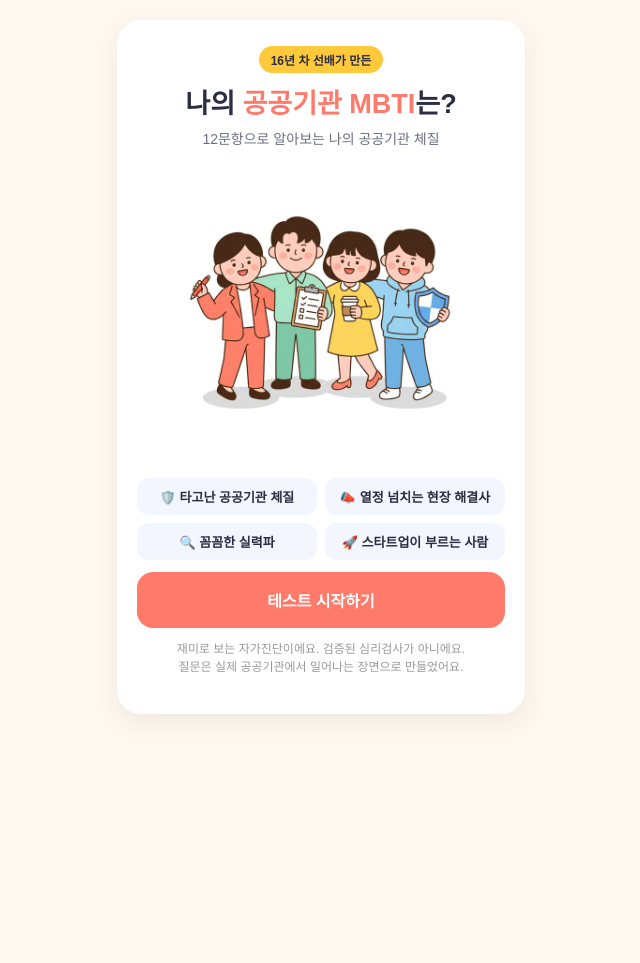
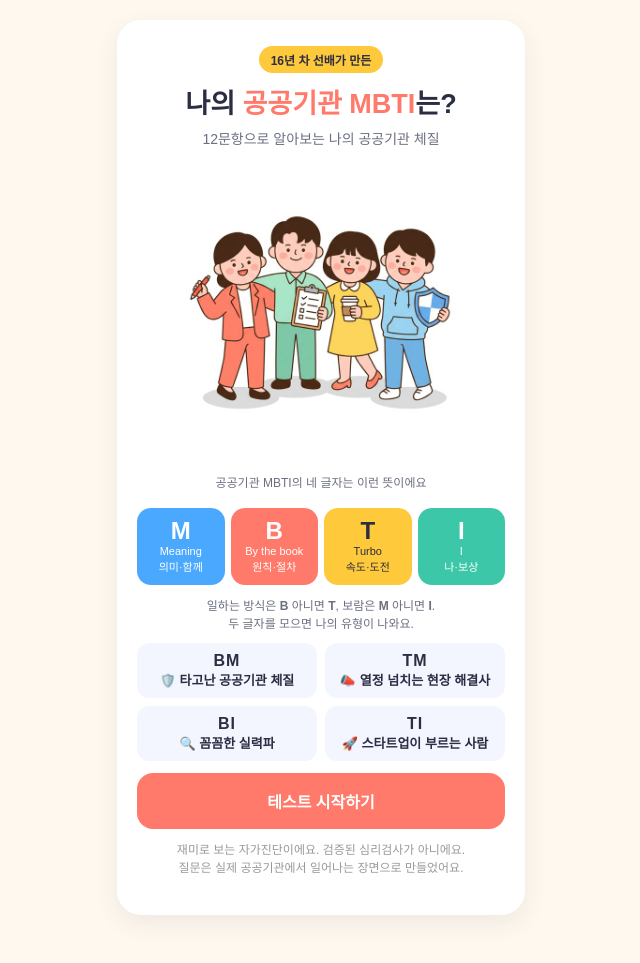
Before and after one commit to hera93939393-ctrl/hera93939393-ctrl.github.io, a Jekyll site: the page public-mbti/index.html, which Jekyll copies as it is, in a window 1280 px wide. Shown: the whole page, without its empty margins (319-959 px from the left). Built offline with Jekyll 4.4.1, drawn with Linux system fonts in a browser that asks for light colours; before the commit the page ends 900 px from its top, so only the background shows below that.

Commit message:
공공기관 MBTI: M·B·T·I 네 글자에 의미 부여(Meaning, By the book, Turbo, I)
결과를 BM·TM·BI·TI 두 글자 유형으로 표시.

Co-Authored-By: Claude Opus 5.5 <noreply@anthropic.com>

```diff
--- a/public-mbti/index.html
+++ b/public-mbti/index.html
@@ -6,7 +6,7 @@
 <title>나의 공공기관 MBTI는?</title>
 <meta name="description" content="16년 차 공공기관 선배가 만든 재미로 보는 공공기관 성향 테스트. 12문항으로 알아보는 나의 공공기관 체질.">
 <meta property="og:title" content="나의 공공기관 MBTI는?">
-<meta property="og:description" content="16년 차 선배가 만든 12문항 테스트. 나는 타고난 체질? 현장 해결사? 꼼꼼한 실력파? 스타트업 체질?">
+<meta property="og:description" content="16년 차 선배가 만든 12문항 테스트. M(의미)·B(원칙)·T(속도)·I(나) 중 나는 BM, TM, BI, TI 어느 유형일까?">
 <meta property="og:image" content="https://hera93939393-ctrl.github.io/public-mbti/img/cover.jpg">
 <meta property="og:url" content="https://hera93939393-ctrl.github.io/public-mbti/">
 <meta property="og:type" content="website">
@@ -23,8 +23,14 @@
   h1 span{color:var(--coral)}
   .sub{font-size:14px;color:var(--soft);margin:0 0 14px}
   .hero{width:100%;max-width:300px;border-radius:20px;display:block;margin:0 auto}
-  .types{display:grid;grid-template-columns:1fr 1fr;gap:8px;margin:16px 0 4px;font-size:13px;font-weight:700}
-  .types div{border-radius:12px;padding:9px 6px;background:var(--opt)}
+  .types{display:grid;grid-template-columns:1fr 1fr;gap:8px;margin:10px 0 4px;font-size:13px;font-weight:700}
+  .types div{border-radius:12px;padding:9px 6px;background:var(--opt);word-break:keep-all}
+  .types b{display:block;font-size:16px;letter-spacing:1px}
+  .letters{display:grid;grid-template-columns:repeat(4,1fr);gap:6px;margin:16px 0 4px}
+  .letters div{border-radius:14px;padding:10px 4px;color:#fff;font-size:11px;line-height:1.4;word-break:keep-all}
+  .letters b{display:block;font-size:24px;font-weight:900;line-height:1.1}
+  .lt-axis{font-size:12px;color:var(--soft);margin:12px 0 0;line-height:1.5}
+  .rletters{font-size:56px;font-weight:900;letter-spacing:6px;line-height:1.1;margin:4px 0 0;background:linear-gradient(90deg,var(--coral),var(--sun),var(--mint),var(--sky));-webkit-background-clip:text;background-clip:text;color:transparent}
   .note{font-size:12px;color:#999;margin-top:12px;line-height:1.5}
   .btn{display:block;width:100%;border:0;border-radius:16px;padding:16px;font-size:16px;font-weight:700;cursor:pointer;margin-top:12px;font-family:inherit;transition:transform .1s}
   .btn:active{transform:scale(.98)}
@@ -82,9 +88,17 @@
     <h1>나의 <span>공공기관 MBTI</span>는?</h1>
     <p class="sub">12문항으로 알아보는 나의 공공기관 체질</p>
     <img class="hero" src="img/cover.jpg" alt="빨간펜, 체크리스트, 커피, 방패를 든 직장인 캐릭터 네 명">
+    <p class="lt-axis">공공기관 MBTI의 네 글자는 이런 뜻이에요</p>
+    <div class="letters">
+      <div style="background:var(--sky)"><b>M</b>Meaning<br>의미·함께</div>
+      <div style="background:var(--coral)"><b>B</b>By the book<br>원칙·절차</div>
+      <div style="background:var(--sun);color:var(--ink)"><b>T</b>Turbo<br>속도·도전</div>
+      <div style="background:var(--mint)"><b>I</b>I<br>나·보상</div>
+    </div>
+    <p class="lt-axis">일하는 방식은 <b>B</b> 아니면 <b>T</b>, 보람은 <b>M</b> 아니면 <b>I</b>.<br>두 글자를 모으면 나의 유형이 나와요.</p>
     <div class="types">
-      <div>🛡️ 타고난 공공기관 체질</div><div>📣 열정 넘치는 현장 해결사</div>
-      <div>🔍 꼼꼼한 실력파</div><div>🚀 스타트업이 부르는 사람</div>
+      <div><b>BM</b>🛡️ 타고난 공공기관 체질</div><div><b>TM</b>📣 열정 넘치는 현장 해결사</div>
+      <div><b>BI</b>🔍 꼼꼼한 실력파</div><div><b>TI</b>🚀 스타트업이 부르는 사람</div>
     </div>
     <button class="btn go" onclick="begin()">테스트 시작하기</button>
     <p class="note">재미로 보는 자가진단이에요. 검증된 심리검사가 아니에요.<br>질문은 실제 공공기관에서 일어나는 장면으로 만들었어요.</p>
@@ -124,6 +138,7 @@
   <!-- 결과 -->
   <section class="screen" id="result">
     <p class="label">나의 공공기관 MBTI는</p>
+    <div class="rletters" id="rletters"></div>
     <div class="rname" id="rname"></div>
     <p class="rcode" id="rcode"></p>
     <img class="hero" id="rimg" alt="" style="margin-top:10px">
@@ -132,8 +147,8 @@
     <div id="rme"></div>
 
     <div class="meters">
-      <div class="meter"><div class="lr"><span>원칙·절차</span><span>속도·도전</span></div><div class="track"><i id="mA1" style="background:var(--coral)"></i><i id="mA2" style="background:var(--sun)"></i></div></div>
-      <div class="meter"><div class="lr"><span>의미·함께</span><span>나·보상</span></div><div class="track"><i id="mB1" style="background:var(--sky)"></i><i id="mB2" style="background:var(--mint)"></i></div></div>
+      <div class="meter"><div class="lr"><span>B 원칙·절차</span><span>T 속도·도전</span></div><div class="track"><i id="mA1" style="background:var(--coral)"></i><i id="mA2" style="background:var(--sun)"></i></div></div>
+      <div class="meter"><div class="lr"><span>M 의미·함께</span><span>I 나·보상</span></div><div class="track"><i id="mB1" style="background:var(--sky)"></i><i id="mB2" style="background:var(--mint)"></i></div></div>
     </div>
 
     <div class="box feat"><h3>이런 사람이에요</h3><ul id="rfeat"></ul></div>
@@ -171,19 +186,19 @@ const Q = [
 ];
 
 const TYPES = {
-  "00":{key:"A",name:"타고난 공공기관 체질",code:"원칙 × 의미",img:"PRMT",stars:5,
+  "00":{key:"A",letters:"BM",name:"타고난 공공기관 체질",code:"By the book × Meaning · 원칙 × 의미",img:"PRMT",stars:5,
     feat:["발령이 나면 규정과 법부터 찾아본다","빨간펜과 꼬리 질문을 공짜 과외로 받아들인다","내 이름이 안 나가도 기관의 일이 잘되면 뿌듯하다"],
     grow:"<b>채우면 좋은 것</b><br>너무 꼼꼼해서 가끔 숲을 보는 것을 놓칠 수 있어요. 한 걸음 물러나 \"이 사업이 결국 무엇을 바꾸려는 걸까\"를 함께 보면, 금세 선배 같은 시각을 갖게 될 거예요.",
     say:"<b>16년 차 선배의 한마디</b><br>빨간펜은 견뎌야 할 벌이 아니라 공짜로 받는 과외예요. 괴물 같은 일을 만나도 능력치를 올리는 당신, 공공기관이 기다리고 있어요."},
-  "10":{key:"B",name:"열정 넘치는 현장 해결사",code:"속도 × 의미",img:"fixer",stars:4,me:true,
+  "10":{key:"B",letters:"TM",name:"열정 넘치는 현장 해결사",code:"Turbo × Meaning · 속도 × 의미",img:"fixer",stars:4,me:true,
     feat:["세상을 바꾸고 싶은 마음이 크다","일단 부딪히며 해내는 실행력이 있다","절차가 답답하게 느껴질 때가 많다"],
     grow:"<b>채우면 좋은 것</b><br>규정과 절차, 법을 미리 찾아 익히는 습관이요. 이건 성격이 아니라 노력의 영역이에요. 근거를 갖추면 당신의 열정은 머리를 움직이는 손발이 돼요.",
     say:"<b>16년 차 선배의 한마디</b><br>저도 이 유형이에요. 원칙은 일하면서 배웠어요. 감사관의 눈으로 한 번 더 보는 법만 익히면, 현장을 가장 잘 아는 사람이 될 수 있어요."},
-  "01":{key:"C",name:"꼼꼼한 실력파",code:"원칙 × 나",img:"expert",stars:3,
+  "01":{key:"C",letters:"BI",name:"꼼꼼한 실력파",code:"By the book × I · 원칙 × 나",img:"expert",stars:3,
     feat:["숫자 하나, 영수증 한 장도 놓치지 않는다","한 분야를 깊게 파는 전문가가 되고 싶다","내 실력이 인정받을 때 가장 신난다"],
     grow:"<b>채우면 좋은 것</b><br>함께 해낸 일에서 보람을 찾는 연습이요. 공공기관에서는 내가 만들었어도 혼자 밖으로 나가는 보고서는 없어요. 몇 년마다 바뀌는 자리도 미리 각오해 두세요.",
     say:"<b>16년 차 선배의 한마디</b><br>당신 같은 사람은 감사나 계약처럼 정확함이 생명인 자리에서 빛나요. 이름 없이 일하는 즐거움까지 알게 되면 정말 든든한 선배가 될 거예요."},
-  "11":{key:"D",name:"스타트업이 부르는 사람",code:"속도 × 나",img:"SFBI",stars:1,
+  "11":{key:"D",letters:"TI",name:"스타트업이 부르는 사람",code:"Turbo × I · 속도 × 나",img:"SFBI",stars:1,
     feat:["빠르게 달리고, 반복되는 일은 금방 지루하다","성과만큼 바로 보상받는 게 공정하다고 느낀다","내 이름이 드러날 때 의욕이 솟는다"],
     grow:"<b>그래도 공공기관에 오고 싶다면</b><br>1년 단위로 돌아오는 업무 흐름과, 1년에 한 번인 성과급 구조를 미리 알고 오세요. 가고 싶은 기관의 성과급은 알리오에서 직접 찾아볼 수 있어요.",
     say:"<b>16년 차 선배의 한마디</b><br>부족한 게 아니라 맞는 무대가 다를 뿐이에요. 빠르게 달리고 크게 인정받는 곳에서 당신은 훨씬 더 빛날 거예요."}
@@ -225,15 +241,15 @@ function paint(code,a,b){
   $('mB1').style.width=((6-b)/6*100)+'%'; $('mB2').style.width=(b/6*100)+'%';
   $('rfeat').innerHTML=t.feat.map(f=>`<li>${f}</li>`).join('');
   $('rgrow').innerHTML=t.grow; $('rsay').innerHTML=t.say;
-  $('all').innerHTML=["00","10","01","11"].map(c=>[c,TYPES[c]]).map(([c,x])=>`<button class="${c===code?'cur':''}" onclick="peek('${c}')"><img src="img/${x.img}.jpg" alt="">${x.name}</button>`).join('');
+  $('all').innerHTML=["00","10","01","11"].map(c=>[c,TYPES[c]]).map(([c,x])=>`<button class="${c===code?'cur':''}" onclick="peek('${c}')"><img src="img/${x.img}.jpg" alt=""><b>${x.letters}</b><br>${x.name}</button>`).join('');
   show('result');
 }
 function peek(c){paint(c)}
 function restart(){history.replaceState(null,'',location.pathname);show('start')}
 function toast(m){const t=$('toast');t.textContent=m;t.classList.add('on');setTimeout(()=>t.classList.remove('on'),1800)}
 async function share(){
-  const name=$('rname').textContent;
-  const text=`나의 공공기관 MBTI는 "${name}"! 너는 어떤 유형이야?`;
+  const name=$('rname').textContent, lt=$('rletters').textContent;
+  const text=`나의 공공기관 MBTI는 ${lt}형, "${name}"! 너는 어떤 유형이야?`;
   const url=location.href.split('#')[0];
   try{
     if(navigator.share){await navigator.share({title:'나의 공공기관 MBTI는?',text,url})}
```
Also changed, not shown: other parts of public-mbti/index.html (+1 -0 lines).
